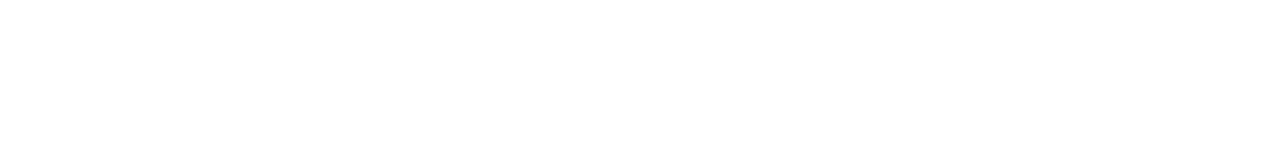
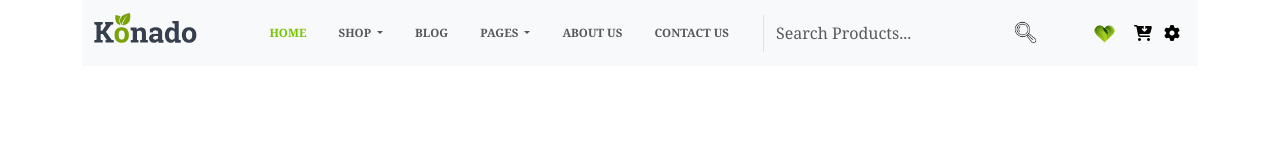
Before and after one commit to Progha/Task-11-Konado-, a plain HTML site: page index.html in a window 1280 px wide. Drawn offline with nearby package versions, Linux system fonts and the light colour scheme.

Commit message:
2nd commit

```diff
--- a/index.html
+++ b/index.html
@@ -5,9 +5,66 @@
     <meta name="viewport" content="width=device-width, initial-scale=1.0">
     <title>Konado</title>
     <link href="https://cdn.jsdelivr.net/npm/bootstrap@5.3.2/dist/css/bootstrap.min.css" rel="stylesheet" integrity="sha384-T3c6CoIi6uLrA9TneNEoa7RxnatzjcDSCmG1MXxSR1GAsXEV/Dwwykc2MPK8M2HN" crossorigin="anonymous">
+    <link rel="stylesheet" href="style.css">
+    <script src="https://kit.fontawesome.com/e33d398dd4.js" crossorigin="anonymous"></script>
 </head>
 <body>
+    <section class="container">
     <!-- NavBar Part -->
+    <nav class="navbar navbar-expand-lg bg-body-tertiary">
+        <div class="container-fluid">
+          <a class="navbar-brand" href="#"><img src="Images/Icon/logo.png" style="height: 40px; padding-bottom: 10px;"></a>
+          <button class="navbar-toggler" type="button" data-bs-toggle="collapse" data-bs-target="#navbarScroll" aria-controls="navbarScroll" aria-expanded="false" aria-label="Toggle navigation">
+            <span class="navbar-toggler-icon"></span>
+          </button>
+          <div class="collapse navbar-collapse" id="navbarScroll">
+            <ul class="navbar-nav me-auto my-2 my-lg-0 navbar-nav-scroll" style="--bs-scroll-height: 100px; font-weight: bold; font-size: 0.72rem;margin-left: 3rem;">
+              <li class="nav-item me-3">
+                <a class="nav-link active" aria-current="page" href="#" style="color: rgb(119, 196, 3);">HOME</a>
+              </li>
+              <li class="nav-item dropdown me-3">
+                <a class="nav-link dropdown-toggle" href="#" role="button" data-bs-toggle="dropdown" aria-expanded="false">
+                  SHOP
+                </a>
+                <ul class="dropdown-menu">
+                  <li><a class="dropdown-item" href="#">Action</a></li>
+                  <li><a class="dropdown-item" href="#">Another action</a></li>
+                  <li><hr class="dropdown-divider"></li>
+                  <li><a class="dropdown-item" href="#">Something else here</a></li>
+                </ul>
+              </li>
+              <li class="nav-item me-3">
+                <a class="nav-link" href="#">BLOG</a>
+              </li>
+              <li class="nav-item dropdown me-3">
+                <a class="nav-link dropdown-toggle" href="#" role="button" data-bs-toggle="dropdown" aria-expanded="false">
+                  PAGES
+                </a>
+                <ul class="dropdown-menu">
+                  <li><a class="dropdown-item" href="#">Action</a></li>
+                  <li><a class="dropdown-item" href="#">Another action</a></li>
+                  <li><hr class="dropdown-divider"></li>
+                  <li><a class="dropdown-item" href="#">Something else here</a></li>
+                </ul>
+              </li>
+              <li class="nav-item me-3">
+                <a class="nav-link" href="#">ABOUT US</a>
+              </li>
+              <li class="nav-item me-3">
+                <a class="nav-link" href="#">CONTACT US</a>
+              </li>
+            </ul>
+            <form class="d-flex" role="search">
+              <input class="form-control w-75 border-0 border-start rounded-0" type="search" placeholder="Search Products..." aria-label="Search" style="background-color: transparent;">
+              <button class="border-0 bg-light" type="submit"><img src="Images/Icon/magnifying-logo-removebg-preview.png" style="height: 35px;width: 35px;"></button>
+            </form>
+            <button type="submit" class="border-0 bg-light"><img src="Images/Icon/green-heart-logo-removebg-preview.png" style="height: 35px;width: 35px;"></button>
+            <button class="submit border-0 bg-light"><i class="fa-solid fa-cart-arrow-down"></i></button>
+            <button class="submit border-0 bg-light"><i class="fa-solid fa-gear"></i></button>
+        </div>
+        </div>
+      </nav>
+    </section>
 <script src="https://cdn.jsdelivr.net/npm/bootstrap@5.3.2/dist/js/bootstrap.bundle.min.js" integrity="sha384-C6RzsynM9kWDrMNeT87bh95OGNyZPhcTNXj1NW7RuBCsyN/o0jlpcV8Qyq46cDfL" crossorigin="anonymous"></script>
 </body>
 </html>
--- /dev/null
+++ b/style.css
@@ -0,0 +1,3 @@
+body{
+    font-family: Georgia, serif;
+}
```
Also changed, not shown: Images/Icon/green-heart-logo-removebg-preview.png (added), Images/Icon/green-heart-logo.jpg (added), Images/Icon/magnifying-logo-removebg-preview.png (added).
